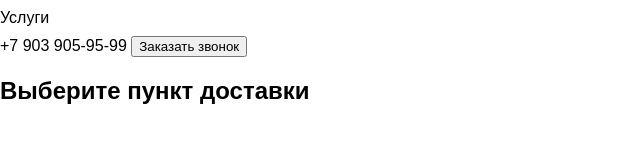
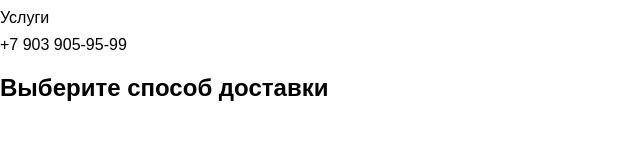
Before and after one commit to Bes07/repository-2, a plain HTML site: page index.html in a window 1280 px wide. Shown: the whole page, without its empty margins (0-640 px from the left). Drawn offline with Linux system fonts and the light colour scheme.

```diff
--- a/index.html
+++ b/index.html
@@ -17,8 +17,7 @@
         </nav>
         <div>
             <a href="tel:+79039059599">+7 903 905-95-99</a>
-            <button>Заказать звонок</button>
-            <h2>Выберите пункт доставки</h2>
+            <h2>Выберите способ доставки</h2>
         </div>
     </header>
 </body>
```
